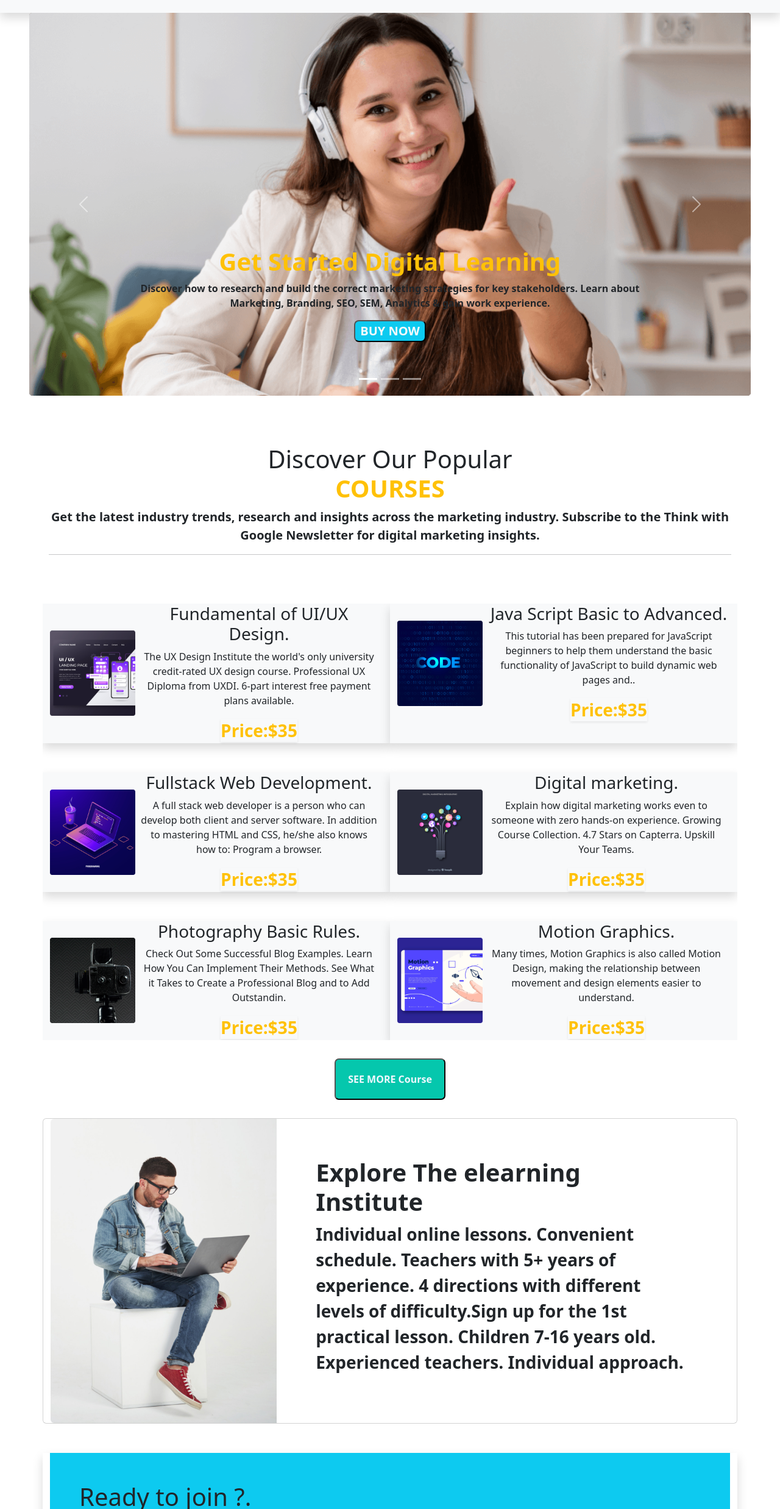
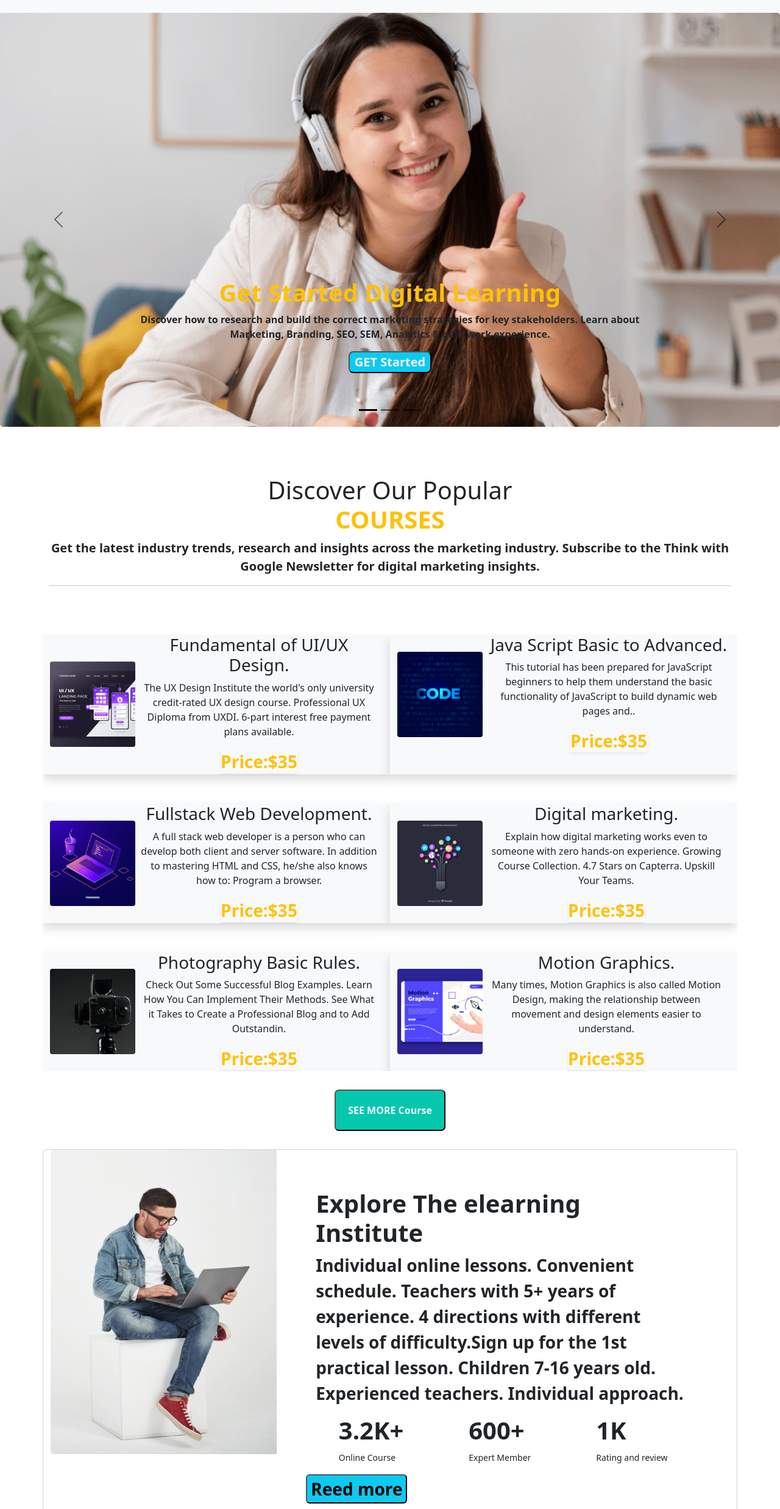
Before and after one commit to SagorChowdhury404/CssFrameWorkEdTech, a plain HTML site: page index.html in a window 1280 px wide. Shown: the part 85-2560 px from the top of the page at 61% size. Drawn offline with nearby package versions, Linux system fonts and the light colour scheme.

Commit message:
finaly full code push

```diff
--- a/index.html
+++ b/index.html
@@ -100,66 +100,65 @@
 
         <!-- ///////////////////////////////////////////////////////////////// -->
         <!------------ carousel banner section start------------- -->
+
         <section>
-            <div class="px-5 rounded-5 ">
-                <div id="carouselExampleCaptions " class="carousel slide" data-bs-ride="false">
+            <div id="carouselExampleDark" class="carousel carousel-dark slide" data-bs-ride="carousel">
                 <div class="carousel-indicators">
-                        <button type="button" data-bs-target="#carouselExampleCaptions" data-bs-slide-to="0"
-                            class="active" aria-current="true" aria-label="Slide 1"></button>
-                        <button type="button" data-bs-target="#carouselExampleCaptions" data-bs-slide-to="1"
+                    <button type="button" data-bs-target="#carouselExampleDark" data-bs-slide-to="0" class="active"
+                        aria-current="true" aria-label="Slide 1"></button>
+                    <button type="button" data-bs-target="#carouselExampleDark" data-bs-slide-to="1"
                         aria-label="Slide 2"></button>
-                        <button type="button" data-bs-target="#carouselExampleCaptions" data-bs-slide-to="2"
+                    <button type="button" data-bs-target="#carouselExampleDark" data-bs-slide-to="2"
                         aria-label="Slide 3"></button>
                 </div>
+
                 <div class="carousel-inner">
-
-                        <div class="carousel-item active h-25 ">
-                            <img src="profileBox/images/cover/cover-1.png" class="d-block   w-100 " alt="...">
+                    <div class="carousel-item active" data-bs-interval="10000">
+                        <img src="profileBox/images/cover/cover-1.png" class="d-block w-100" alt="...">
                         <div class="carousel-caption mb-5">
                             <h5 class=" fs-1 text-warning fw-bold">Get Started Digital Learning</h5>
                             <p class="fs-6 text-dark fw-semibold ">Discover how to research and build the correct
                                 marketing strategies for key stakeholders. Learn about Marketing, Branding, SEO,
                                 SEM, Analytics & gain work experience.</p>
-                                <button class=" fs-5  fw-bold  px-2 rounded-3 bg-info  text-light">BUY NOW</button>
+                            <button class=" fs-5  fw-bold  px-2 rounded-3 bg-info  text-light">GET Started</button>
                         </div>
                     </div>
-
-                        <div class="carousel-item">
-                            <img src="profileBox/images/cover/cover-2.jpg" class="d-block w-100 h-25" alt="...">
+                    <div class="carousel-item" data-bs-interval="2000">
+                        <img src="profileBox/images/cover/cover-2.jpg" class="d-block w-100" alt="...">
                         <div class="carousel-caption mb-5">
                             <h5 class=" fs-1 text-warning fw-bold">Get Started Digital Learning</h5>
                             <p class="fs-6 text-dark fw-semibold ">Discover how to research and build the correct
                                 marketing strategies for key stakeholders. Learn about Marketing, Branding, SEO,
-                                    SEM, Analytics & gain work experience..</p>
-                                <button class=" fs-5  fw-bold  px-2 rounded-3 bg-info  text-light">BUY NOW</button>
+                                SEM, Analytics & gain work experience.</p>
+                            <button class=" fs-5  fw-bold  px-2 rounded-3 bg-info  text-light">GET Started</button>
                         </div>
                     </div>
-
                     <div class="carousel-item">
                         <img src="profileBox/images/cover/cover-3.jpg" class="d-block w-100" alt="...">
                         <div class="carousel-caption mb-5">
                             <h5 class=" fs-1 text-warning fw-bold">Get Started Digital Learning</h5>
                             <p class="fs-6 text-dark fw-semibold ">Discover how to research and build the correct
                                 marketing strategies for key stakeholders. Learn about Marketing, Branding, SEO,
-                                    SEM, Analytics & gain work experience..</p>
-                                <button class=" fs-5  fw-bold  px-2 rounded-3 bg-info  text-light">BUY NOW</button>
+                                SEM, Analytics & gain work experience.</p>
+                            <button class=" fs-5  fw-bold  px-2 rounded-3 bg-info  text-light">GET Started</button>
                         </div>
                     </div>
                 </div>
-                    <button class="carousel-control-prev" type="button" data-bs-target="#carouselExampleCaptions"
+                <button class="carousel-control-prev" type="button" data-bs-target="#carouselExampleDark"
                     data-bs-slide="prev">
                     <span class="carousel-control-prev-icon" aria-hidden="true"></span>
                     <span class="visually-hidden">Previous</span>
                 </button>
-                    <button class="carousel-control-next" type="button" data-bs-target="#carouselExampleCaptions"
+                <button class="carousel-control-next" type="button" data-bs-target="#carouselExampleDark"
                     data-bs-slide="next">
                     <span class="carousel-control-next-icon" aria-hidden="true"></span>
                     <span class="visually-hidden">Next</span>
                 </button>
             </div>
 
-            </div>
         </section>
+
+        <!-- /////////////////////////////////////////////// -->
         <!--carousel banner section finish------------- -->
     </header>
 
@@ -286,9 +285,9 @@
             <!-- course type finish-------- -->
 
             <!-- ///////////////////////////////////////////////------- -->
-            <!-- see-all button -------------////////////////// -->
+            <!-- doing show see-all button -------------////////////////// -->
             <section>
-                <div class="seeMore  ">
+                <div class="seeMore">
                     <span><button class="text-btn fw-bold  lg-">SEE MORE Course</button></span>
                 </div>
             </section>
@@ -296,6 +295,8 @@
         </section>
         <!-- ------- courses section finish  -------------------->
 
+
+        <!-- /////////////////////////////////------- -->
         <!-- card  start -----------------////////////// -->
         <div class="card mb-3 container ms-auto">
             <div class="row g-0">
@@ -311,6 +312,23 @@
                             lesson. Children 7-16 years old. Experienced teachers. Individual approach.</p>
 
                     </div>
+                    <div class=" d-flex justify-content-around">
+                        <div>
+                            <h1 class="fw-bold">3.2K+</h1>
+                            <SMall> Online Course</SMall>
+                        </div>
+
+                        <div>
+                            <h1 class="fw-bold">600+</h1>
+                            <SMall> Expert Member</SMall>
+                        </div>
+                        <div>
+                            <h1 class="fw-bold">1K</h1>
+                            <SMall>Rating and review</SMall>
+                        </div>
+
+                    </div>
+                    <button class=" fw-bold fs-3 my-3 bg-info rounded"> Reed more</button>
                 </div>
             </div>
         </div>
@@ -320,7 +338,7 @@
         <!-- join with as section start and modal --------------- -->
         <section>
 
-            <div class="container ms-auto my-5 shadow">
+            <div class="container ms-auto my-5 shadow ">
                 <div class=" bg-info p-5 d-lg-flex   align-content-center justify-content-between ">
                     <div class="">
                         <h1> Ready to join ?.</h1>
@@ -466,14 +484,14 @@
         <!-- section of the sone companies start ---------- -->
 
         <section>
-            <div class="coumpany">
+            <div class="coumpany container mx-auto d-none d-lg-block ">
                 <h1 class=" text-center my-5 "> Trusted Over By 800+ Companies</h1>
                 <hr class="container mx-auto ">
-                <div class=" d-flex justify-content-around  ">
-                    <div>
-                        <h1><img src="profilebox/images/company/company-1.png " alt="" srcset=""></h1>
-                    </div>
-                    <div>
+                <div class=" d-flex     justify-content-around  ">
+                    <span class="mx-2">
+                        <img src="profilebox/images/company/company-1.png " alt="" srcset="">
+                    </span>
+
                     <span class="mx-2">
                         <img src="profilebox/images/company/company-2.png " alt="" srcset="">
                     </span>
@@ -486,9 +504,9 @@
                     <span class="mx-2">
                         <img src="profilebox/images/company/company-5.png " alt="" srcset="">
                     </span>
-
-
-                    </div>
+                    <span class="mx-2">
+                        <img src="profilebox/images/company/company-6.png " alt="" srcset="">
+                    </span>
                 </div>
             </div>
 
```
Lines whose indentation alone changed are shown as unchanged.
